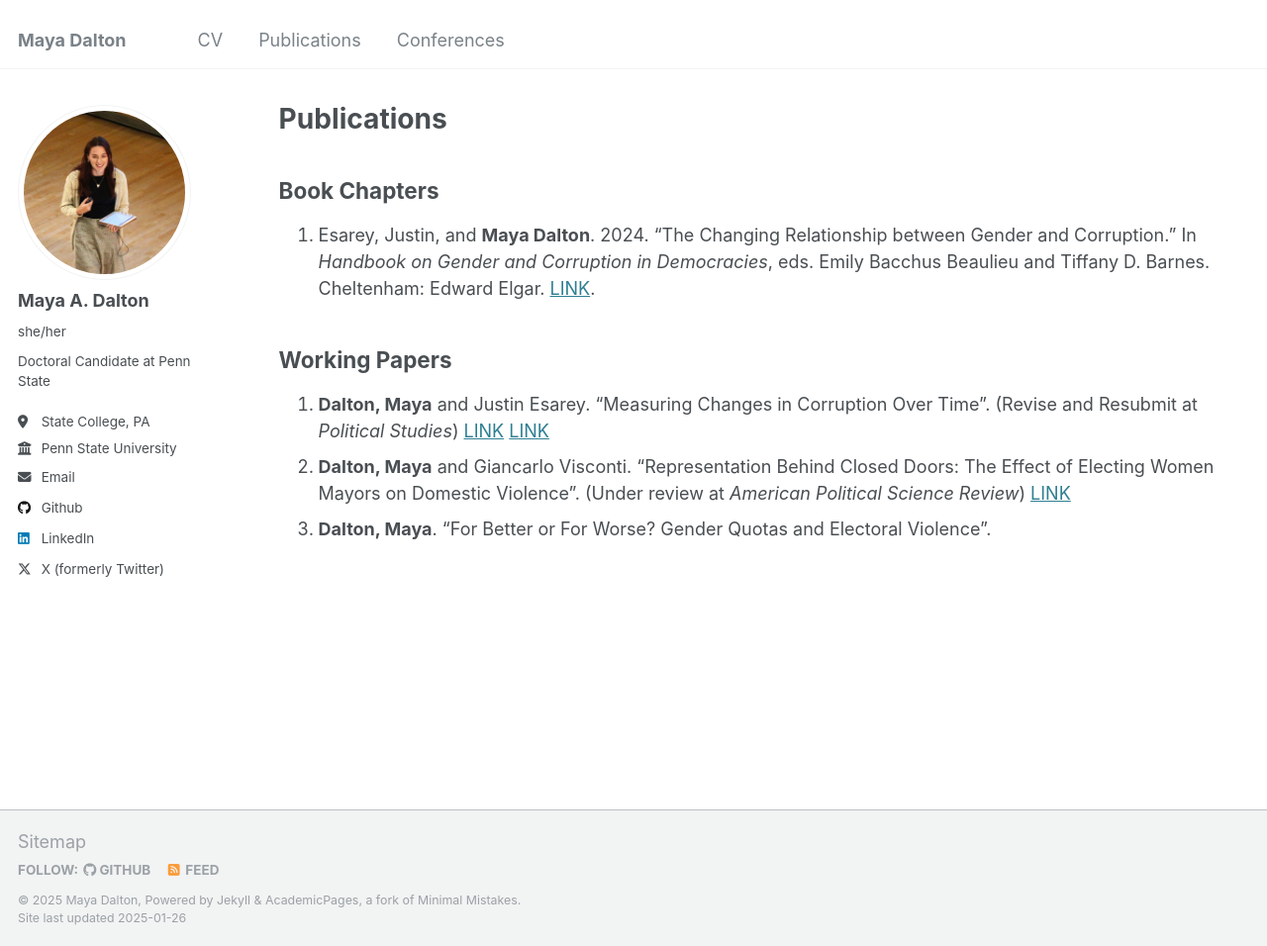
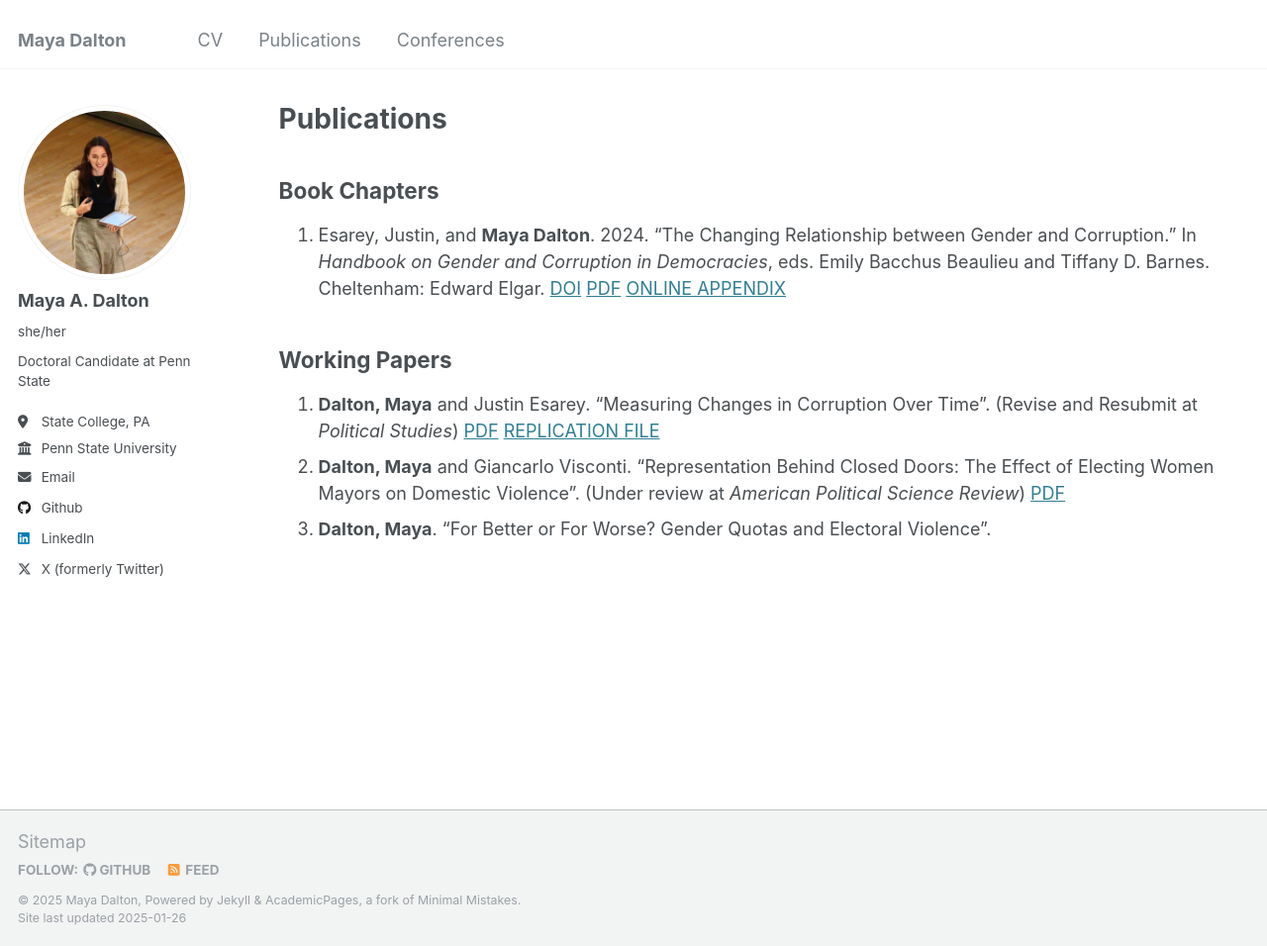
Before and after one commit to mdalton21/mdalton21.github.io, a Jekyll site: the page built from _pages/publications.md, in a window 1280 px wide and 956 px high. Shown: the whole window at 99% size. Built offline with Jekyll 4.4.1, drawn with Linux system fonts in a browser that asks for light colours.

Commit message:
Update publications

```diff
--- a/_pages/publications.md
+++ b/_pages/publications.md
@@ -8,12 +8,12 @@ redirect_from:
 
 Book Chapters
 --------
-1.	Esarey, Justin, and **Maya Dalton**. 2024. “The Changing Relationship between Gender and Corruption.” In *Handbook on Gender and Corruption in Democracies*, eds. Emily Bacchus Beaulieu and Tiffany D. Barnes. Cheltenham: Edward Elgar. [LINK](https://www.elgaronline.com/edcollchap/book/9781803923246/book-part-9781803923246-19.xml%20).
+1.	Esarey, Justin, and **Maya Dalton**. 2024. “The Changing Relationship between Gender and Corruption.” In *Handbook on Gender and Corruption in Democracies*, eds. Emily Bacchus Beaulieu and Tiffany D. Barnes. Cheltenham: Edward Elgar. [DOI](https://www.elgaronline.com/edcollchap/book/9781803923246/book-part-9781803923246-19.xml) [PDF](https://www.justinesarey.com/The_Changing_Relationship_between_Gender_and_Corruption.pdf) [ONLINE APPENDIX](https://doi.org/10.7910/DVN/EX1WXL)
 
 Working Papers
 --------
-1. **Dalton, Maya** and Justin Esarey. "Measuring Changes in Corruption Over Time". (Revise and Resubmit at *Political Studies*) [LINK](https://www.justinesarey.com/Corruption_Measurements___Fixed_Effects__Dalton___Esarey_.pdf) [LINK](https://www.justinesarey.com/dalton-esarey-public-rep-file.zip)
+1. **Dalton, Maya** and Justin Esarey. "Measuring Changes in Corruption Over Time". (Revise and Resubmit at *Political Studies*) [PDF](https://www.justinesarey.com/Corruption_Measurements___Fixed_Effects__Dalton___Esarey_.pdf) [REPLICATION FILE](https://www.justinesarey.com/dalton-esarey-public-rep-file.zip)
 2. **Dalton, Maya** and Giancarlo Visconti. "Representation Behind Closed Doors: The Effect of Electing Women Mayors
 on Domestic Violence". (Under review at *American Political Science Review*)
-[LINK](https://95385d55-1984-456d-b337-54b7c3702661.filesusr.com/ugd/86a055_7da274a7ea7145b5af7c26d6c2a436de.pdf)
+[PDF](https://95385d55-1984-456d-b337-54b7c3702661.filesusr.com/ugd/86a055_7da274a7ea7145b5af7c26d6c2a436de.pdf)
 3. **Dalton, Maya**. "For Better or For Worse? Gender Quotas and Electoral Violence".
```
Also changed, not shown: 2 other files.
